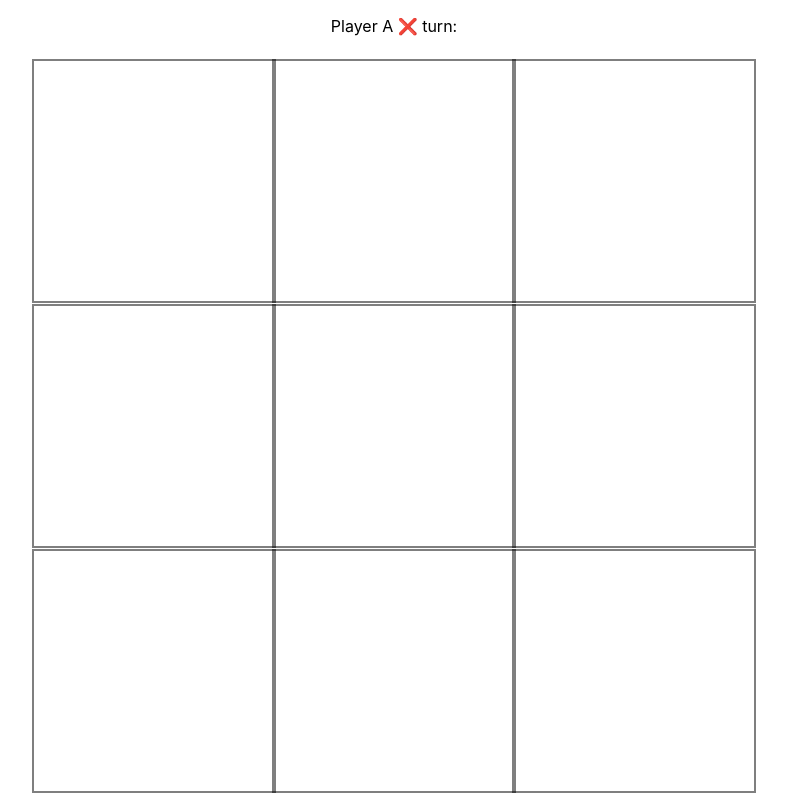
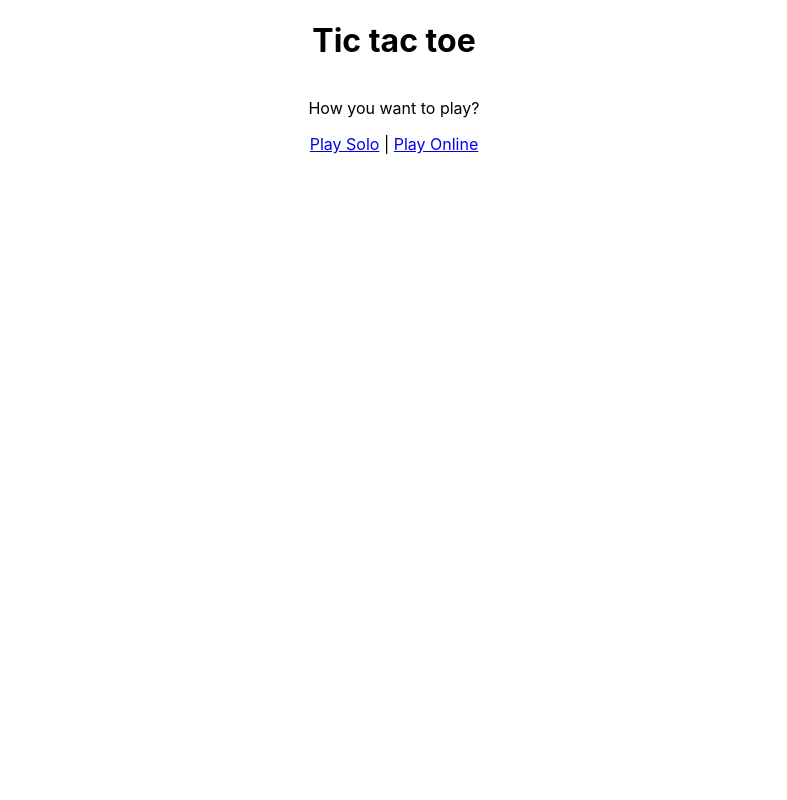
Before and after one commit to Yemolai/react-tic-tac-toe, a React (Create React App) app: page / in a window 1280 px wide. Shown: the whole page, without its empty margins (246-1033 px from the left). Built offline with nearby package versions, Linux system fonts and the light colour scheme.

Commit message:
Adding react-router and separating game modes routes

```diff
--- a/package.json
+++ b/package.json
@@ -13,6 +13,8 @@
     "jest-coverage-badges": "^1.1.2",
     "react": "^17.0.2",
     "react-dom": "^17.0.2",
+    "react-router": "^6.2.1",
+    "react-router-dom": "^6.2.1",
     "react-scripts": "5.0.0",
     "typescript": "^4.5.5",
     "web-vitals": "^2.1.4"
--- a/src/App.css
+++ /dev/null
@@ -1,62 +0,0 @@
-.App {
-  text-align: center;
-  display: flex;
-  flex-direction: column;
-  align-items: center;
-}
-
-.App-logo {
-  height: 40vmin;
-  pointer-events: none;
-}
-
-@media (prefers-reduced-motion: no-preference) {
-  .App-logo {
-    animation: App-logo-spin infinite 20s linear;
-  }
-}
-
-.App-header {
-  background-color: #282c34;
-  min-height: 100vh;
-  display: flex;
-  flex-direction: column;
-  align-items: center;
-  justify-content: center;
-  font-size: calc(10px + 2vmin);
-  color: white;
-}
-
-.App-link {
-  color: #61dafb;
-}
-
-@keyframes App-logo-spin {
-  from {
-    transform: rotate(0deg);
-  }
-  to {
-    transform: rotate(360deg);
-  }
-}
-
-.Board {
-  display: flex;
-  flex-wrap: wrap;
-  justify-content: center;
-  align-items: center;
-  width: var(--square-size, calc(100vw - 120px));
-  height: var(--square-size, calc(100vh - 120px));
-  margin: 6px;
-}
-
-.BoardMark {
-  width: calc(calc(100% / 3) - 5px);
-  height: calc(calc(100% / 3) - 5px);
-  display: flex;
-  justify-content: center;
-  align-items: center;
-  margin: -2px;
-  border: rgba(0, 0, 0, 0.5) 2px solid;
-  font-size: calc(var(--square-size, 600px) / 15);
-}
--- a/src/App.tsx
+++ /dev/null
@@ -1,8 +0,0 @@
-import './App.css';
-import { GamePage } from './pages/game.page';
-
-function App() {
-  return <GamePage />
-}
-
-export default App;
--- a/src/index.css
+++ b/src/index.css
@@ -11,3 +11,66 @@ code {
   font-family: source-code-pro, Menlo, Monaco, Consolas, 'Courier New',
     monospace;
 }
+
+.App {
+  text-align: center;
+  display: flex;
+  flex-direction: column;
+  align-items: center;
+}
+
+.App-logo {
+  height: 40vmin;
+  pointer-events: none;
+}
+
+@media (prefers-reduced-motion: no-preference) {
+  .App-logo {
+    animation: App-logo-spin infinite 20s linear;
+  }
+}
+
+.App-header {
+  background-color: #282c34;
+  min-height: 100vh;
+  display: flex;
+  flex-direction: column;
+  align-items: center;
+  justify-content: center;
+  font-size: calc(10px + 2vmin);
+  color: white;
+}
+
+.App-link {
+  color: #61dafb;
+}
+
+@keyframes App-logo-spin {
+  from {
+    transform: rotate(0deg);
+  }
+  to {
+    transform: rotate(360deg);
+  }
+}
+
+.Board {
+  display: flex;
+  flex-wrap: wrap;
+  justify-content: center;
+  align-items: center;
+  width: var(--square-size, calc(100vw - 120px));
+  height: var(--square-size, calc(100vh - 120px));
+  margin: 6px;
+}
+
+.BoardMark {
+  width: calc(calc(100% / 3) - 5px);
+  height: calc(calc(100% / 3) - 5px);
+  display: flex;
+  justify-content: center;
+  align-items: center;
+  margin: -2px;
+  border: rgba(0, 0, 0, 0.5) 2px solid;
+  font-size: calc(var(--square-size, 600px) / 15);
+}
--- a/src/index.tsx
+++ b/src/index.tsx
@@ -1,12 +1,17 @@
 import React from 'react';
 import ReactDOM from 'react-dom';
 import './index.css';
-import App from './App';
 import reportWebVitals from './reportWebVitals';
+import { BrowserRouter } from 'react-router-dom';
+import { Router } from './routes';
 
 ReactDOM.render(
   <React.StrictMode>
-    <App />
+    <div className="App" data-testid="App">
+      <BrowserRouter>
+        <Router />
+      </BrowserRouter>
+    </div>
   </React.StrictMode>,
   document.getElementById('root')
 );
--- a/src/pages/game.page.tsx
+++ b/src/pages/game.page.tsx
@@ -42,9 +42,9 @@ export const GamePage = (): JSX.Element => {
   }, [orderedMarks, playerTurn])
 
   return (
-    <div className="App" data-testid="App">
+    <>
       <p>Player {playerTurn} {defaultMarksText[playerTurn]} turn:</p>
       <Board marks={orderedMarks} onMarkClick={playOn} />
-    </div>
+    </>
   );
 }
--- /dev/null
+++ b/src/pages/landing.page.tsx
@@ -0,0 +1,12 @@
+import { Link } from "react-router-dom"
+
+export const LandingPage = (): JSX.Element => {
+  return <>
+    <h1>Tic tac toe</h1>
+    <p>How you want to play?</p>
+    <nav>
+      <Link to="/solo">Play Solo</Link> | {' '}
+      <Link to="/online">Play Online</Link>
+    </nav>
+  </>
+}
--- /dev/null
+++ b/src/routes/index.tsx
@@ -0,0 +1,12 @@
+import { Route, Routes } from "react-router";
+import Landing from "./landing";
+import Online from "./online";
+import Solo from "./solo";
+
+export const Router = (): JSX.Element => (
+  <Routes>
+    <Route path="/" element={<Landing />} />
+    <Route path="/solo" element={<Solo />} />
+    <Route path="/online" element={<Online />} />
+  </Routes>
+)
--- /dev/null
+++ b/src/routes/landing.tsx
@@ -0,0 +1,5 @@
+import { LandingPage } from "../pages/landing.page";
+
+export default function Landing() {
+  return <LandingPage />
+}
--- /dev/null
+++ b/src/routes/online.tsx
@@ -0,0 +1,3 @@
+export default function Online() {
+  return <p>Online Tic Tac Toe Game</p>
+}
--- /dev/null
+++ b/src/routes/solo.tsx
@@ -0,0 +1,5 @@
+import { GamePage } from "../pages/game.page";
+
+export default function Solo() {
+  return <GamePage/>
+}
```
Also changed, not shown: 1 other file (tests, documents, lock files or other folders).
